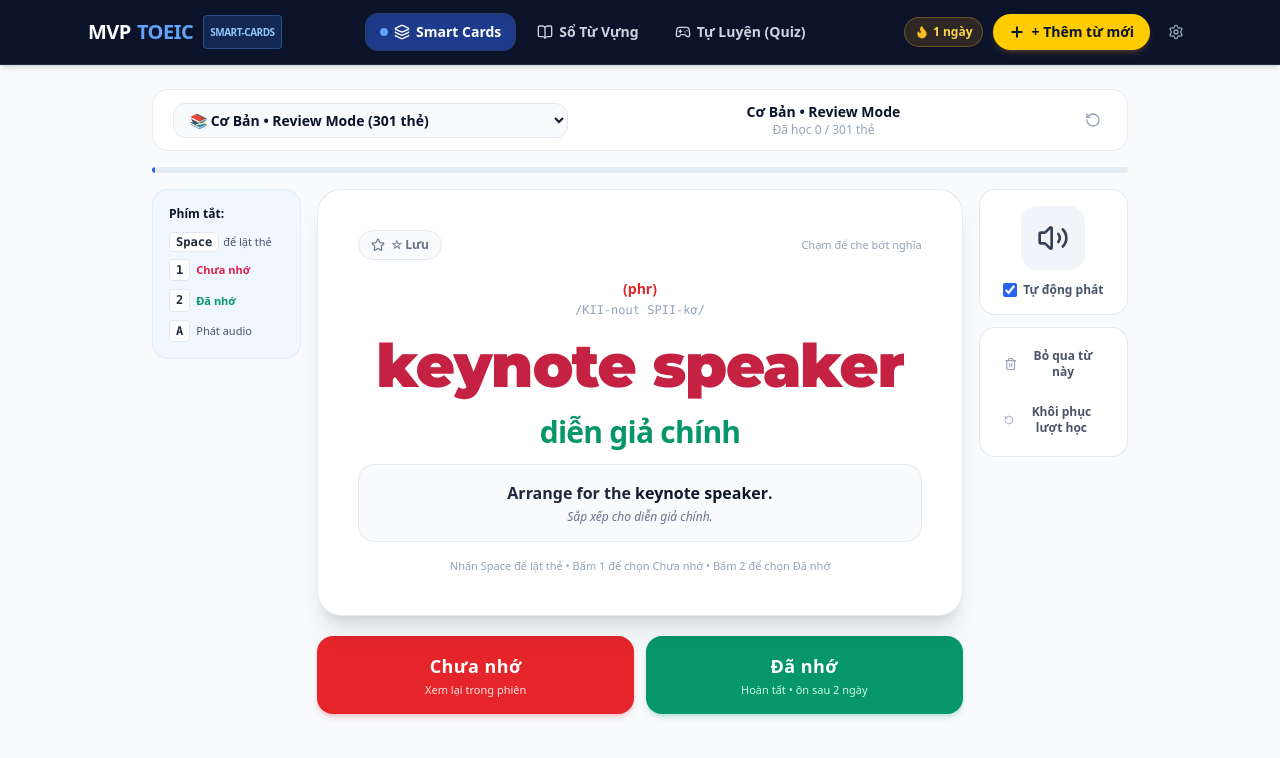
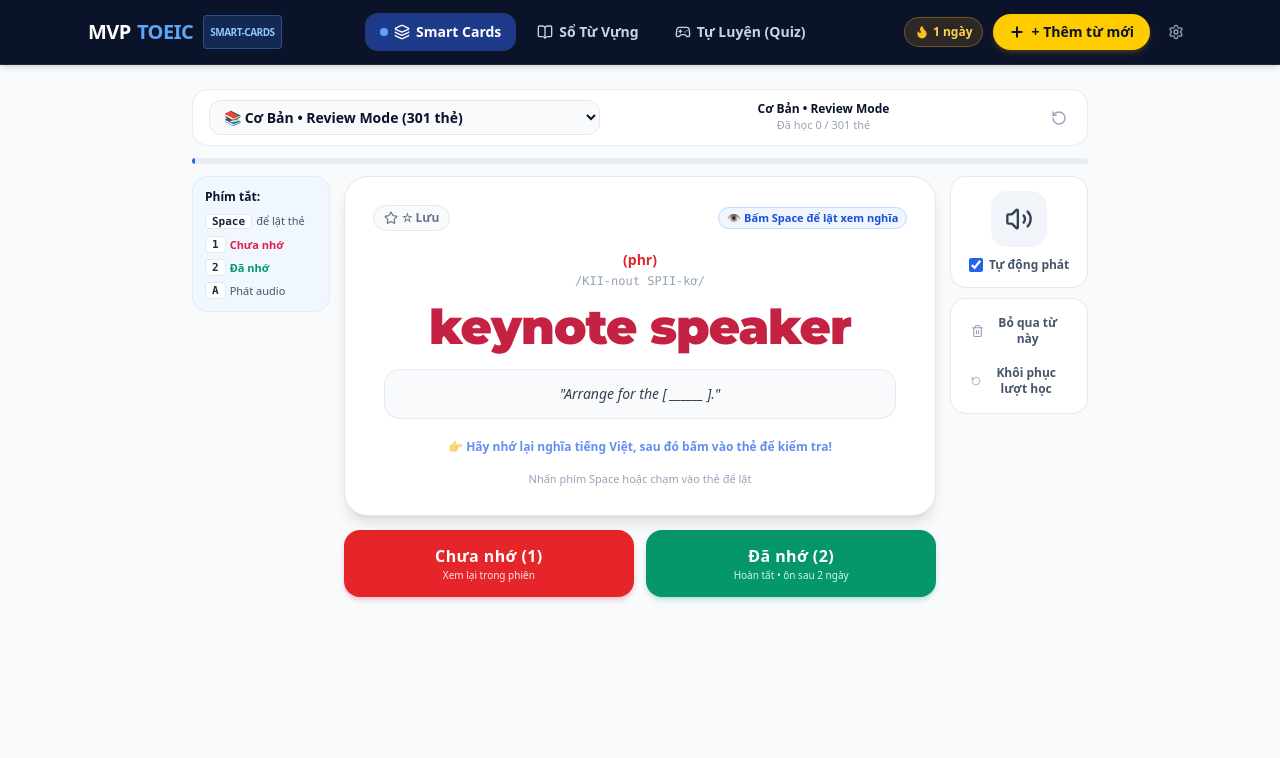
Before and after one commit to phamngocthangcr7-a11y/APP-TuVung, a React (Create React App) app: page / in a window 1280 px wide. Shown: the top 758 px of the page. Built offline with nearby package versions, Linux system fonts and the light colour scheme.

Commit message:
Fix flashcard flip state, hide meaning before flip, and responsive font sizing to fit viewport

```diff
--- a/src/components/SmartCards.jsx
+++ b/src/components/SmartCards.jsx
@@ -4,14 +4,12 @@ import {
   RotateCcw,
   Trash2,
   Star,
-  Check,
+  Eye,
   CheckCircle2,
   XCircle,
-  ArrowRight,
   Layers,
   Award,
-  BookOpen,
-  Image as ImageIcon
+  BookOpen
 } from 'lucide-react';
 import { speakEnglish, sound } from '../utils/sound';
 import { calculateNextSrs, SRS_RATING, isDueForReview } from '../utils/srs';
@@ -30,7 +28,7 @@ export default function SmartCards({
   const [selectedSource, setSelectedSource] = useState(initialMode || 'all');
   const [activeQueue, setActiveQueue] = useState([]);
   const [currentIndex, setCurrentIndex] = useState(0);
-  const [isFlipped, setIsFlipped] = useState(true); // MVP TOEIC shows meaning directly or flip toggle
+  const [isFlipped, setIsFlipped] = useState(false); // MẶC ĐỊNH LÀ FALSE (CHỈ HIỆN TIẾNG ANH, LẬT MỚI HIỆN NGHĨA)
   const [autoPlayAudio, setAutoPlayAudio] = useState(true);
   const [sessionCompleted, setSessionCompleted] = useState(false);
   const [rememberedCount, setRememberedCount] = useState(0);
@@ -74,7 +72,7 @@ export default function SmartCards({
     const shuffled = clean.sort(() => 0.5 - Math.random());
     setActiveQueue(shuffled);
     setCurrentIndex(0);
-    setIsFlipped(true); // Hiển thị đầy đủ như MVP SmartCards
+    setIsFlipped(false); // Bắt đầu ở mặt trước
     setSessionCompleted(false);
     setRememberedCount(0);
     setForgottenCount(0);
@@ -124,6 +122,7 @@ export default function SmartCards({
       return copy;
     });
 
+    setIsFlipped(false); // Reset về mặt trước cho từ tiếp theo
     setIsSaved(false);
   }, [currentWord, currentIndex, onUpdateWordSrs, onRecordStudySession]);
 
@@ -144,9 +143,16 @@ export default function SmartCards({
       setSessionCompleted(true);
     } else {
       setCurrentIndex(prev => prev + 1);
+      setIsFlipped(false); // Reset về mặt trước cho từ tiếp theo
       setIsSaved(false);
     }
   }, [currentWord, currentIndex, activeQueue.length, onUpdateWordSrs, onRecordStudySession]);
+
+  // Lật thẻ
+  const handleFlipToggle = () => {
+    sound.playFlip();
+    setIsFlipped(prev => !prev);
+  };
 
   // Phím tắt theo chuẩn The MVP TOEIC (Image 2 & 3)
   useEffect(() => {
@@ -164,7 +170,7 @@ export default function SmartCards({
         if (currentWord?.word) speakEnglish(currentWord.word, 0.9);
       } else if (e.code === 'Space' || e.code === 'Enter') {
         e.preventDefault();
-        setIsFlipped(prev => !prev);
+        handleFlipToggle();
       }
     };
 
@@ -187,45 +193,65 @@ export default function SmartCards({
     }
   }, [currentWord]);
 
+  // Cloze hint when NOT flipped
+  const clozeHintExample = useMemo(() => {
+    if (!currentWord || !currentWord.example || !currentWord.word) return '';
+    try {
+      const regex = new RegExp(String(currentWord.word).replace(/[.*+?^${}()|[\]\\]/g, '\\$&'), 'gi');
+      return currentWord.example.replace(regex, '[ ______ ]');
+    } catch (e) {
+      return currentWord.example;
+    }
+  }, [currentWord]);
+
+  // Dynamic responsive font size for word so it never overflows
+  const wordFontSize = useMemo(() => {
+    if (!currentWord || !currentWord.word) return 'text-3xl';
+    const len = currentWord.word.length;
+    if (len > 24) return 'text-xl sm:text-2xl';
+    if (len > 15) return 'text-2xl sm:text-3xl';
+    return 'text-3xl sm:text-4xl lg:text-5xl';
+  }, [currentWord]);
+
   // Màn hình hoàn thành
   if (sessionCompleted || !currentWord) {
     return (
-      <div className="max-w-lg mx-auto py-12 px-4 text-center">
-        <div className="bg-white rounded-3xl p-8 border border-slate-200 shadow-xl space-y-6">
-          <div className="w-16 h-16 rounded-2xl bg-amber-100 text-amber-700 flex items-center justify-center mx-auto shadow-inner animate-bounce">
-            <Award className="w-8 h-8" />
+      <div className="max-w-md mx-auto py-10 px-4 text-center">
+        <div className="bg-white rounded-3xl p-7 border border-slate-200 shadow-xl space-y-5">
+          <div className="w-14 h-14 rounded-2xl bg-amber-100 text-amber-700 flex items-center justify-center mx-auto shadow-inner animate-bounce">
+            <Award className="w-7 h-7" />
           </div>
 
           <div className="space-y-1">
-            <h2 className="text-2xl font-black text-[#0B132B]">
+            <h2 className="text-xl font-black text-[#0B132B]">
               Hoàn thành phiên học SmartCards!
             </h2>
-            <p className="text-xs sm:text-sm text-slate-500">
+            <p className="text-xs text-slate-500">
               Bạn đã ôn tập xong tất cả {activeQueue.length} thẻ trong phiên này.
             </p>
           </div>
 
-          <div className="grid grid-cols-2 gap-3 bg-slate-50 p-4 rounded-2xl border border-slate-100">
+          <div className="grid grid-cols-2 gap-2.5 bg-slate-50 p-3 rounded-2xl border border-slate-100">
             <div>
-              <div className="text-2xl font-black text-emerald-600">{rememberedCount}</div>
-              <div className="text-xs text-slate-500 font-semibold">Đã nhớ</div>
+              <div className="text-xl font-black text-emerald-600">{rememberedCount}</div>
+              <div className="text-[11px] text-slate-500 font-semibold">Đã nhớ</div>
             </div>
             <div>
-              <div className="text-2xl font-black text-amber-600">{forgottenCount}</div>
-              <div className="text-xs text-slate-500 font-semibold">Lặp lại để thuộc</div>
+              <div className="text-xl font-black text-amber-600">{forgottenCount}</div>
+              <div className="text-[11px] text-slate-500 font-semibold">Lặp lại để thuộc</div>
             </div>
           </div>
 
-          <div className="flex flex-col sm:flex-row items-center justify-center gap-3 pt-2">
+          <div className="flex flex-col sm:flex-row items-center justify-center gap-2.5 pt-1">
             <button
               onClick={() => loadQueue(selectedSource)}
-              className="w-full sm:w-auto px-6 py-2.5 rounded-xl font-bold text-xs sm:text-sm bg-[#0B132B] hover:bg-[#1E293B] text-white shadow-sm transition-all"
+              className="w-full sm:w-auto px-5 py-2 rounded-xl font-bold text-xs bg-[#0B132B] hover:bg-[#1E293B] text-white shadow-xs transition-all"
             >
               Ôn lại bộ này
             </button>
             <button
               onClick={onBackToDashboard}
-              className="w-full sm:w-auto px-6 py-2.5 rounded-xl font-semibold text-xs sm:text-sm bg-slate-100 text-slate-700 hover:bg-slate-200 transition-colors"
+              className="w-full sm:w-auto px-5 py-2 rounded-xl font-semibold text-xs bg-slate-100 text-slate-700 hover:bg-slate-200 transition-colors"
             >
               Về Sổ từ vựng
             </button>
@@ -236,17 +262,17 @@ export default function SmartCards({
   }
 
   return (
-    <div className="max-w-5xl mx-auto space-y-4 pb-16">
+    <div className="max-w-4xl mx-auto space-y-3 pb-8">
 
-      {/* Sub-Header Bar (Exact style of The MVP TOEIC in Image 2 & 3) */}
-      <div className="bg-white rounded-2xl px-5 py-3 border border-slate-200/80 shadow-xs flex items-center justify-between">
+      {/* Sub-Header Bar (The MVP TOEIC style in Image 2 & 3) */}
+      <div className="bg-white rounded-2xl px-4 py-2.5 border border-slate-200/80 shadow-xs flex items-center justify-between">
 
-        {/* Left: Source select / Back */}
-        <div className="flex items-center gap-3">
+        {/* Source select */}
+        <div className="flex items-center gap-2">
           <select
             value={selectedSource}
             onChange={(e) => setSelectedSource(e.target.value)}
-            className="text-xs sm:text-sm font-bold text-[#0B132B] bg-slate-50 border border-slate-200 rounded-xl px-3 py-1.5 focus:outline-none"
+            className="text-xs sm:text-sm font-bold text-[#0B132B] bg-slate-50 border border-slate-200 rounded-xl px-2.5 py-1.5 focus:outline-none"
           >
             <option value="all">📚 Cơ Bản • Review Mode ({allWords.length} thẻ)</option>
             <option value="today">📅 Từ nạp hôm nay</option>
@@ -260,12 +286,12 @@ export default function SmartCards({
           </select>
         </div>
 
-        {/* Center Title & Progress */}
+        {/* Center Progress */}
         <div className="text-center hidden sm:block">
-          <div className="text-sm font-extrabold text-[#0B132B]">
+          <div className="text-xs font-extrabold text-[#0B132B]">
             Cơ Bản • Review Mode
           </div>
-          <div className="text-xs text-slate-400 font-medium">
+          <div className="text-[11px] text-slate-400 font-medium">
             Đã học {currentIndex} / {activeQueue.length} thẻ
           </div>
         </div>
@@ -275,7 +301,7 @@ export default function SmartCards({
           <button
             onClick={() => loadQueue(selectedSource)}
             title="Xáo trộn lại"
-            className="p-1.5 rounded-lg text-slate-400 hover:text-slate-700 hover:bg-slate-100 transition-colors"
+            className="p-1 rounded-lg text-slate-400 hover:text-slate-700 hover:bg-slate-100 transition-colors"
           >
             <RotateCcw className="w-4 h-4" />
           </button>
@@ -283,8 +309,8 @@ export default function SmartCards({
 
       </div>
 
-      {/* Blue Progress Bar Line */}
-      <div className="w-full bg-slate-200/80 h-1.5 rounded-full overflow-hidden">
+      {/* Progress Bar Line */}
+      <div className="w-full bg-slate-200/70 h-1.5 rounded-full overflow-hidden">
         <div
           className="bg-blue-600 h-1.5 transition-all duration-300 rounded-full"
           style={{ width: `${((currentIndex + 1) / activeQueue.length) * 100}%` }}
@@ -293,50 +319,52 @@ export default function SmartCards({
 
       {/* Toast Alert */}
       {toastMessage && (
-        <div className="p-2.5 rounded-xl bg-amber-50 border border-amber-300 text-amber-900 text-xs font-bold text-center shadow-xs animate-fadeIn">
+        <div className="p-2 rounded-xl bg-amber-50 border border-amber-300 text-amber-900 text-xs font-bold text-center shadow-xs animate-fadeIn">
           {toastMessage}
         </div>
       )}
 
-      {/* MAIN CARD WORKSPACE (3 Columns like The MVP TOEIC Image 2 & 3) */}
-      <div className="grid grid-cols-1 lg:grid-cols-12 gap-4 items-start">
+      {/* MAIN CARD WORKSPACE (3 Columns) */}
+      <div className="grid grid-cols-1 lg:grid-cols-12 gap-3.5 items-start">
 
         {/* LEFT COLUMN: Phím tắt (Desktop) */}
         <div className="hidden lg:block lg:col-span-2">
-          <div className="bg-[#F0F7FF] rounded-2xl p-4 border border-blue-100/80 shadow-xs space-y-3">
+          <div className="bg-[#F0F7FF] rounded-2xl p-3 border border-blue-100/80 shadow-xs space-y-2">
             <h4 className="font-bold text-xs text-[#0B132B]">
               Phím tắt:
             </h4>
-            <div className="space-y-2 text-xs text-slate-600">
+            <div className="space-y-1.5 text-xs text-slate-600">
               <div className="leading-snug">
-                <kbd className="px-1.5 py-0.5 rounded bg-white text-slate-800 font-mono border border-slate-200 shadow-2xs font-bold">Space</kbd>
+                <kbd className="px-1.5 py-0.2 rounded bg-white text-slate-800 font-mono border border-slate-200 shadow-2xs font-bold text-[11px]">Space</kbd>
                 <span className="ml-1 text-[11px]">để lật thẻ</span>
               </div>
-              <div className="leading-snug flex items-center gap-1.5">
-                <kbd className="px-1.5 py-0.5 rounded bg-white text-slate-800 font-mono border border-slate-200 shadow-2xs font-bold">1</kbd>
+              <div className="leading-snug flex items-center gap-1">
+                <kbd className="px-1.5 py-0.2 rounded bg-white text-slate-800 font-mono border border-slate-200 shadow-2xs font-bold text-[11px]">1</kbd>
                 <span className="text-[11px] font-semibold text-rose-600">Chưa nhớ</span>
               </div>
-              <div className="leading-snug flex items-center gap-1.5">
-                <kbd className="px-1.5 py-0.5 rounded bg-white text-slate-800 font-mono border border-slate-200 shadow-2xs font-bold">2</kbd>
+              <div className="leading-snug flex items-center gap-1">
+                <kbd className="px-1.5 py-0.2 rounded bg-white text-slate-800 font-mono border border-slate-200 shadow-2xs font-bold text-[11px]">2</kbd>
                 <span className="text-[11px] font-semibold text-emerald-600">Đã nhớ</span>
               </div>
-              <div className="leading-snug flex items-center gap-1.5">
-                <kbd className="px-1.5 py-0.5 rounded bg-white text-slate-800 font-mono border border-slate-200 shadow-2xs font-bold">A</kbd>
+              <div className="leading-snug flex items-center gap-1">
+                <kbd className="px-1.5 py-0.2 rounded bg-white text-slate-800 font-mono border border-slate-200 shadow-2xs font-bold text-[11px]">A</kbd>
                 <span className="text-[11px]">Phát audio</span>
               </div>
             </div>
           </div>
         </div>
 
-        {/* CENTER COLUMN: THE MAIN MVP SMARTCARD */}
-        <div className="lg:col-span-8 space-y-4">
+        {/* CENTER COLUMN: FLASHCARD CONTAINER */}
+        <div className="lg:col-span-8 space-y-3">
 
           <div
-            onClick={() => setIsFlipped(!isFlipped)}
-            className="bg-white rounded-3xl p-6 sm:p-10 border border-slate-200/90 shadow-xl select-none cursor-pointer hover:shadow-2xl transition-all duration-300 relative flex flex-col justify-between min-h-[420px]"
+            onClick={handleFlipToggle}
+            className={`bg-white rounded-3xl p-5 sm:p-7 border border-slate-200/90 shadow-lg select-none cursor-pointer hover:shadow-xl transition-all duration-200 relative flex flex-col justify-between min-h-[300px] sm:min-h-[340px] ${
+              isFlipped ? 'ring-2 ring-emerald-500/20' : ''
+            }`}
           >
 
-            {/* Top Star/Save button */}
+            {/* Top Star/Save button & Status */}
             <div className="flex items-center justify-between">
               <button
                 onClick={(e) => {
@@ -344,7 +372,7 @@ export default function SmartCards({
                   setIsSaved(!isSaved);
                   showToast(isSaved ? 'Đã bỏ lưu từ này' : '⭐ Đã lưu từ vào mục yêu thích');
                 }}
-                className={`flex items-center gap-1.5 px-3 py-1.5 rounded-full text-xs font-semibold border transition-all ${
+                className={`flex items-center gap-1 px-2.5 py-1 rounded-full text-xs font-semibold border transition-all ${
                   isSaved
                     ? 'bg-amber-50 text-amber-700 border-amber-300'
                     : 'bg-slate-50 text-slate-500 border-slate-200 hover:bg-slate-100'
@@ -354,17 +382,21 @@ export default function SmartCards({
                 <span>{isSaved ? 'Đã lưu' : '☆ Lưu'}</span>
               </button>
 
-              <span className="text-[11px] font-medium text-slate-400">
-                {isFlipped ? 'Chạm để che bớt nghĩa' : 'Chạm để xem đầy đủ'}
+              <span className={`text-[11px] font-bold px-2 py-0.5 rounded-full ${
+                isFlipped
+                  ? 'bg-emerald-50 text-emerald-700 border border-emerald-200'
+                  : 'bg-blue-50 text-blue-700 border border-blue-200'
+              }`}>
+                {isFlipped ? '✓ Đã lật xem nghĩa' : '👁️ Bấm Space để lật xem nghĩa'}
               </span>
             </div>
 
-            {/* Card Content (EXACT MVP TOEIC TYPOGRAPHY & COLORS) */}
-            <div className="my-auto py-4 text-center space-y-3.5">
+            {/* Card Content Area */}
+            <div className="my-auto py-3 text-center space-y-3">
 
               {/* Part of Speech & IPA */}
               <div className="space-y-0.5">
-                <span className="text-sm font-extrabold text-[#DC2626]">
+                <span className="text-xs sm:text-sm font-extrabold text-[#DC2626]">
                   ({currentWord.partOfSpeech || 'v/n'})
                 </span>
                 {currentWord.pronunciation && (
@@ -374,14 +406,31 @@ export default function SmartCards({
                 )}
               </div>
 
-              {/* WORD: HUGE, BOLD, ROUNDED CRIMSON FONT (EXACT MATCH TO IMAGE 2 & 3) */}
+              {/* WORD: CRIMSON FONT (#C52243) WITH SMART RESPONSIVE SIZING */}
               <div>
-                <h2 className="text-4xl sm:text-6xl font-black font-mvp-word text-[#C52243] tracking-tight leading-none py-1">
+                <h2 className={`${wordFontSize} font-black font-mvp-word text-[#C52243] tracking-tight leading-tight py-0.5`}>
                   {currentWord.word}
                 </h2>
               </div>
 
-              {/* VIETNAMESE MEANING: BOLD EMERALD GREEN (EXACT MATCH TO IMAGE 2 & 3) */}
+              {/* MẶT TRƯỚC: CHƯA LẬT THẺ -> CHỈ HIỆN CÂU VÍ DỤ CHE TỪ ĐỂ ĐOÁN NGHĨA */}
+              {!isFlipped ? (
+                <div className="space-y-3 pt-1">
+                  {currentWord.example && (
+                    <div className="max-w-lg mx-auto p-3.5 rounded-2xl bg-[#F8FAFC] border border-slate-200/80 text-xs sm:text-sm text-slate-700 italic">
+                      "{clozeHintExample}"
+                    </div>
+                  )}
+
+                  <div className="pt-2 text-xs font-bold text-blue-600 animate-pulse">
+                    👉 Hãy nhớ lại nghĩa tiếng Việt, sau đó bấm vào thẻ để kiểm tra!
+                  </div>
+                </div>
+              ) : (
+                /* MẶT SAU: ĐÃ LẬT THẺ -> HIỆN ĐẦY ĐỦ NGHĨA TIẾNG VIỆT & VÍ DỤ */
+                <div className="space-y-3 pt-1 animate-fadeIn">
+
+                  {/* VIETNAMESE MEANING: BOLD EMERALD GREEN (#059669) */}
                   <div>
                     <h3 className="text-2xl sm:text-3xl font-extrabold text-[#059669] tracking-tight">
                       {currentWord.meaning}
@@ -390,8 +439,8 @@ export default function SmartCards({
 
                   {/* CONTEXT EXAMPLE PILL BOX */}
                   {currentWord.example && (
-                <div className="max-w-xl mx-auto p-4 rounded-2xl bg-[#F8FAFC] border border-slate-200/80 text-xs sm:text-sm text-slate-800 space-y-1 shadow-2xs text-center">
-                  <p className="font-semibold text-slate-800 leading-relaxed text-sm sm:text-base">
+                    <div className="max-w-lg mx-auto p-3.5 rounded-2xl bg-[#F8FAFC] border border-slate-200/80 text-xs sm:text-sm text-slate-800 space-y-1 text-center">
+                      <p className="font-semibold text-slate-800 leading-relaxed">
                         {formattedExample}
                       </p>
                       {currentWord.exampleTranslation && (
@@ -402,34 +451,38 @@ export default function SmartCards({
                     </div>
                   )}
 
-              {/* Note / Collocation if present */}
                   {currentWord.note && (
-                <div className="inline-block text-xs text-amber-900 bg-amber-50 px-3 py-1 rounded-xl border border-amber-200">
+                    <div className="inline-block text-xs text-amber-900 bg-amber-50 px-2.5 py-1 rounded-xl border border-amber-200">
                       💡 <strong>Ghi chú:</strong> {currentWord.note}
                     </div>
                   )}
 
                 </div>
+              )}
 
-            {/* Bottom Card Prompt */}
+            </div>
+
+            {/* Bottom Prompt */}
             <div className="text-center text-[11px] text-slate-400 font-medium">
-              Nhấn Space để lật thẻ • Bấm 1 để chọn Chưa nhớ • Bấm 2 để chọn Đã nhớ
+              {!isFlipped
+                ? 'Nhấn phím Space hoặc chạm vào thẻ để lật'
+                : 'Bấm 1 (Chưa nhớ) để lặp lại • Bấm 2 (Đã nhớ) để qua từ tiếp'}
             </div>
 
           </div>
 
-          {/* 2 ACTION BUTTONS (EXACT DESIGN OF THE MVP TOEIC IMAGE 2 & 3) */}
-          <div className="grid grid-cols-2 gap-3 pt-1">
+          {/* 2 ACTION BUTTONS (EXACT DESIGN MATCH) */}
+          <div className="grid grid-cols-2 gap-3 pt-0.5">
 
             {/* 1. NÚT CHƯA NHỚ (Vivid Red #E5252A) */}
             <button
               onClick={handleUnremembered}
-              className="flex flex-col items-center justify-center py-4 px-4 rounded-2xl bg-[#E5252A] hover:bg-[#D01F24] text-white shadow-md shadow-rose-600/20 transition-all active:scale-98 group cursor-pointer"
+              className="flex flex-col items-center justify-center py-3.5 px-3 rounded-2xl bg-[#E5252A] hover:bg-[#D01F24] text-white shadow-md shadow-rose-600/20 transition-all active:scale-98 group cursor-pointer"
             >
-              <span className="font-black text-base sm:text-lg tracking-wide">
-                Chưa nhớ
+              <span className="font-black text-sm sm:text-base tracking-wide">
+                Chưa nhớ (1)
               </span>
-              <span className="text-[11px] font-medium text-rose-100 mt-0.5">
+              <span className="text-[10px] font-medium text-rose-100">
                 Xem lại trong phiên
               </span>
             </button>
@@ -437,12 +490,12 @@ export default function SmartCards({
             {/* 2. NÚT ĐÃ NHỚ (Vivid Emerald Green #059669) */}
             <button
               onClick={handleRemembered}
-              className="flex flex-col items-center justify-center py-4 px-4 rounded-2xl bg-[#059669] hover:bg-[#047857] text-white shadow-md shadow-emerald-600/20 transition-all active:scale-98 group cursor-pointer"
+              className="flex flex-col items-center justify-center py-3.5 px-3 rounded-2xl bg-[#059669] hover:bg-[#047857] text-white shadow-md shadow-emerald-600/20 transition-all active:scale-98 group cursor-pointer"
             >
-              <span className="font-black text-base sm:text-lg tracking-wide">
-                Đã nhớ
+              <span className="font-black text-sm sm:text-base tracking-wide">
+                Đã nhớ (2)
               </span>
-              <span className="text-[11px] font-medium text-emerald-100 mt-0.5">
+              <span className="text-[10px] font-medium text-emerald-100">
                 Hoàn tất • ôn sau 2 ngày
               </span>
             </button>
@@ -452,16 +505,16 @@ export default function SmartCards({
         </div>
 
         {/* RIGHT COLUMN: Controls & Audio (Desktop) */}
-        <div className="hidden lg:block lg:col-span-2 space-y-3">
+        <div className="hidden lg:block lg:col-span-2 space-y-2.5">
 
-          {/* Big Speaker Audio Box (Image 2 & 3) */}
-          <div className="bg-white rounded-2xl p-4 border border-slate-200/90 shadow-xs text-center space-y-3">
+          {/* Speaker Audio Box */}
+          <div className="bg-white rounded-2xl p-3.5 border border-slate-200/90 shadow-xs text-center space-y-2.5">
             <button
               onClick={() => speakEnglish(currentWord.word, 0.9)}
-              className="w-16 h-16 rounded-2xl bg-slate-100 hover:bg-blue-50 text-slate-700 hover:text-blue-600 flex items-center justify-center mx-auto transition-transform active:scale-95 group shadow-xs"
+              className="w-14 h-14 rounded-2xl bg-slate-100 hover:bg-blue-50 text-slate-700 hover:text-blue-600 flex items-center justify-center mx-auto transition-transform active:scale-95 group shadow-xs"
               title="Phát âm tiếng Anh chuẩn bản xứ (Phím A)"
             >
-              <Volume2 className="w-8 h-8 group-hover:scale-110 transition-transform" />
+              <Volume2 className="w-7 h-7 group-hover:scale-110 transition-transform" />
             </button>
 
             <label className="flex items-center justify-center gap-1.5 text-xs text-slate-600 font-semibold cursor-pointer select-none">
@@ -475,15 +528,15 @@ export default function SmartCards({
             </label>
           </div>
 
-          {/* Quick Action Buttons */}
-          <div className="bg-white rounded-2xl p-3 border border-slate-200/90 shadow-xs space-y-2">
+          {/* Quick Actions */}
+          <div className="bg-white rounded-2xl p-2.5 border border-slate-200/90 shadow-xs space-y-1.5">
             <button
               onClick={() => {
                 if (window.confirm(`Bạn có muốn tạm ẩn từ "${currentWord.word}" khỏi lượt học này không?`)) {
                   handleRemembered();
                 }
               }}
-              className="w-full flex items-center justify-center gap-1.5 py-2 px-3 rounded-xl text-xs font-semibold text-slate-600 hover:bg-slate-100 transition-colors"
+              className="w-full flex items-center justify-center gap-1 py-1.5 px-2.5 rounded-xl text-xs font-semibold text-slate-600 hover:bg-slate-100 transition-colors"
             >
               <Trash2 className="w-3.5 h-3.5 text-slate-400" />
               <span>Bỏ qua từ này</span>
@@ -491,7 +544,7 @@ export default function SmartCards({
 
             <button
               onClick={() => loadQueue(selectedSource)}
-              className="w-full flex items-center justify-center gap-1.5 py-2 px-3 rounded-xl text-xs font-semibold text-slate-600 hover:bg-slate-100 transition-colors"
+              className="w-full flex items-center justify-center gap-1 py-1.5 px-2.5 rounded-xl text-xs font-semibold text-slate-600 hover:bg-slate-100 transition-colors"
             >
               <RotateCcw className="w-3.5 h-3.5 text-slate-400" />
               <span>Khôi phục lượt học</span>
```
Lines whose indentation alone changed are shown as unchanged.
